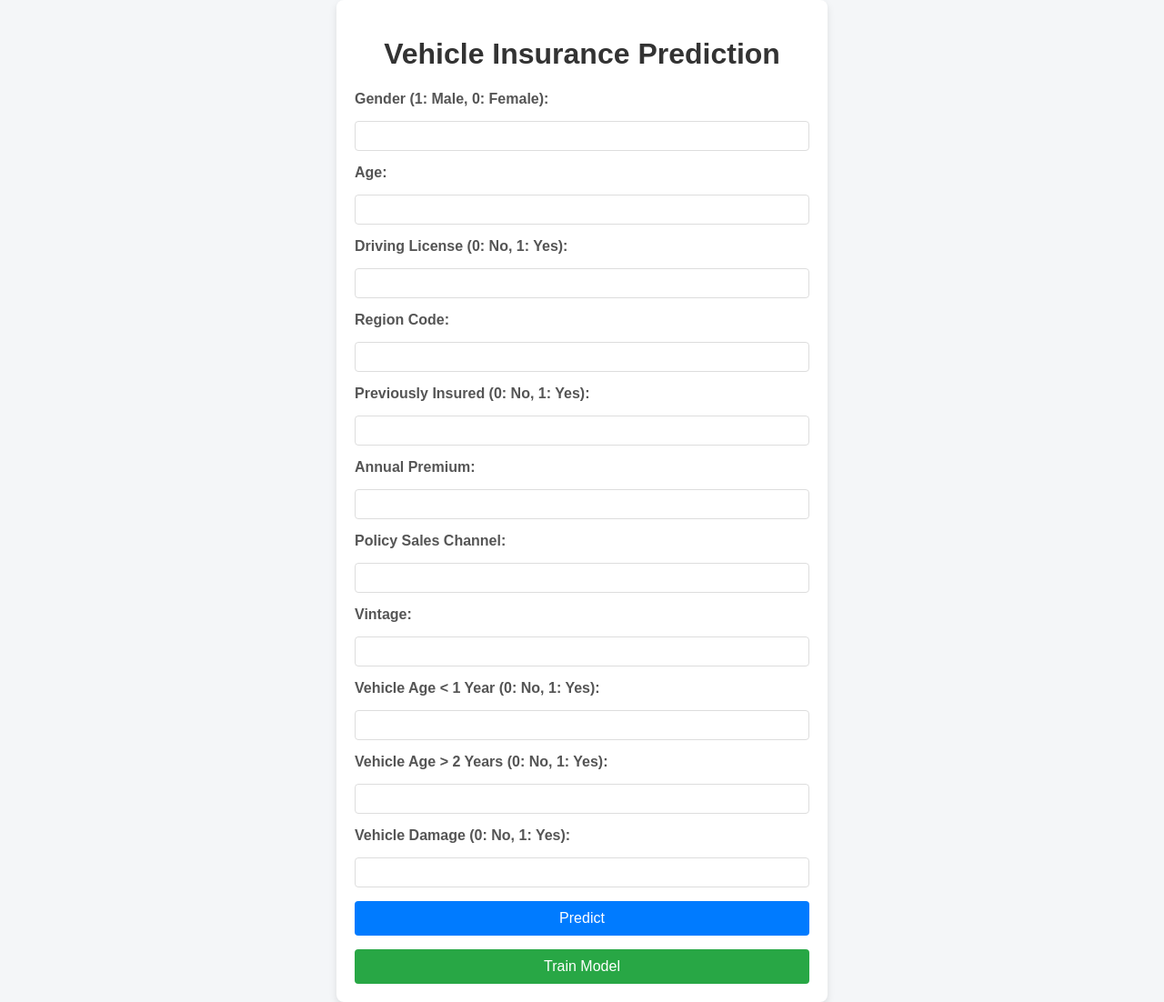
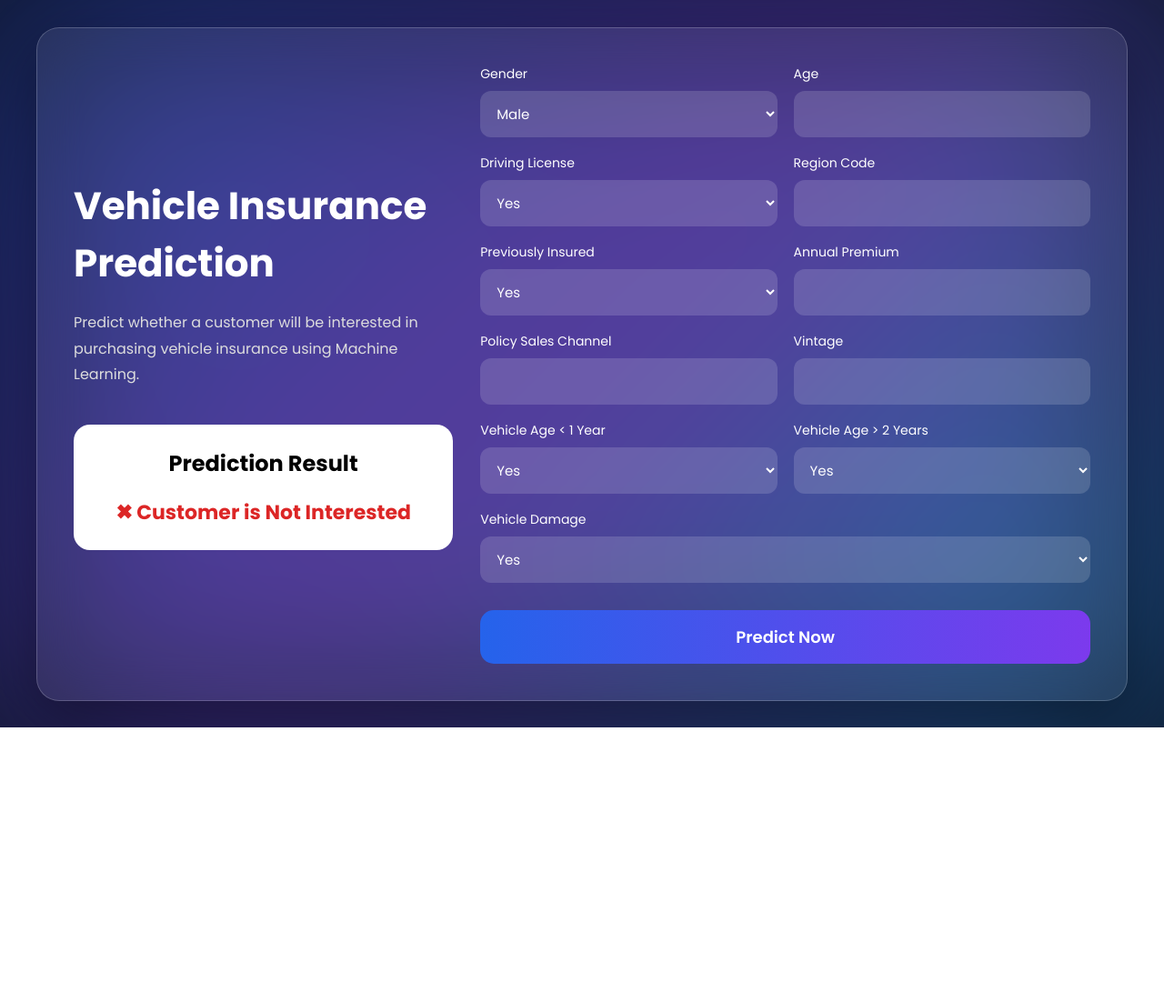
Before and after one commit to Kshubham0315/MLOPS-Project, a FastAPI app: template templates/vehicledata.html in a window 1280 px wide. Shown: the whole page at 91% size. After the commit the page ends 800 px from the top, so only its background shows below. Run offline with FastAPI, Linux system fonts and the light colour scheme; the template is opened without the code that fills it, so the values that code supplies are empty; parts of the project's set-up code (start-up, migrations or seed data) failed here and were passed over; some libraries are stand-ins or nearby versions.

Commit message:
CI-CD Completed

```diff
--- a/static/style.css
+++ b/static/style.css
@@ -1,73 +1,260 @@
-/* styles.css */
-body {
-    font-family: Arial, sans-serif;
-    display: flex;
-    justify-content: center;
-    align-items: center;
-    min-height: 100vh;
-    margin: 0;
-    background-color: #f4f6f8;
+*{
+
+margin:0;
+padding:0;
+box-sizing:border-box;
+font-family:Poppins,sans-serif;
+
 }
 
-.container {
-    width: 100%;
-    max-width: 500px;
-    background-color: #ffffff;
-    padding: 20px;
-    border-radius: 8px;
-    box-shadow: 0 4px 8px rgba(0, 0, 0, 0.1);
-    text-align: center;
+body{
+
+height:100vh;
+display:flex;
+justify-content:center;
+align-items:center;
+background:#0f172a;
+overflow:hidden;
+
 }
 
-h1 {
-    color: #333;
+.background{
+
+position:absolute;
+
+width:100%;
+height:100%;
+
+background:
+
+linear-gradient(135deg,#1d4ed8,#7c3aed,#0ea5e9);
+
+filter:blur(120px);
+
+opacity:.55;
+
 }
 
-form {
-    display: flex;
-    flex-direction: column;
-    gap: 15px;
+.container{
+
+position:relative;
+
+width:1200px;
+
+display:grid;
+
+grid-template-columns:40% 60%;
+
+background:rgba(255,255,255,.08);
+
+backdrop-filter:blur(25px);
+
+border-radius:25px;
+
+padding:40px;
+
+box-shadow:
+
+0 20px 60px rgba(0,0,0,.4);
+
+border:1px solid rgba(255,255,255,.2);
+
 }
 
-label {
-    text-align: left;
-    color: #555;
-    font-weight: bold;
+.left{
+
+padding-right:30px;
+
+display:flex;
+
+flex-direction:column;
+
+justify-content:center;
+
 }
 
-input {
-    padding: 8px;
-    border: 1px solid #ddd;
-    border-radius: 4px;
+.left h1{
+
+font-size:42px;
+
+color:white;
+
+margin-bottom:20px;
+
 }
 
-button {
-    padding: 10px;
-    background-color: #007bff;
-    color: #fff;
-    border: none;
-    border-radius: 4px;
-    cursor: pointer;
-    font-size: 16px;
+.left p{
+
+color:#ddd;
+
+line-height:1.8;
+
+margin-bottom:40px;
+
 }
 
-button:hover {
-    background-color: #0056b3;
+.prediction{
+
+background:white;
+
+padding:25px;
+
+border-radius:18px;
+
+text-align:center;
+
 }
 
-.train-button {
-    background-color: #28a745;
-    margin-top: 15px;
+.prediction h2{
+
+margin-bottom:20px;
+
 }
 
-.train-button:hover {
-    background-color: #218838;
+.yes{
+
+color:#16a34a;
+
+font-size:22px;
+
+font-weight:700;
+
 }
 
-.result {
-    margin-top: 20px;
+.no{
+
+color:#dc2626;
+
+font-size:22px;
+
+font-weight:700;
+
 }
 
-.result h2 {
-    color: #007bff;
+.grid{
+
+display:grid;
+
+grid-template-columns:repeat(2,1fr);
+
+gap:18px;
+
 }
+
+.inputBox{
+
+display:flex;
+
+flex-direction:column;
+
+}
+
+.full{
+
+grid-column:1/3;
+
+}
+
+label{
+
+color:white;
+
+margin-bottom:8px;
+
+font-size:14px;
+
+}
+
+input,select{
+
+padding:14px;
+
+border:none;
+
+border-radius:12px;
+
+background:rgba(255,255,255,.15);
+
+color:white;
+
+outline:none;
+
+font-size:15px;
+
+}
+
+select option{
+
+color:black;
+
+}
+
+input::placeholder{
+
+color:#ddd;
+
+}
+
+button{
+
+margin-top:30px;
+
+width:100%;
+
+padding:16px;
+
+border:none;
+
+border-radius:15px;
+
+background:linear-gradient(90deg,#2563eb,#7c3aed);
+
+color:white;
+
+font-size:18px;
+
+font-weight:600;
+
+cursor:pointer;
+
+transition:.3s;
+
+}
+
+button:hover{
+
+transform:translateY(-3px);
+
+box-shadow:0 10px 25px rgba(0,0,0,.3);
+
+}
+
+@media(max-width:1000px){
+
+.container{
+
+grid-template-columns:1fr;
+
+width:95%;
+
+}
+
+.left{
+
+margin-bottom:40px;
+
+}
+
+.grid{
+
+grid-template-columns:1fr;
+
+}
+
+.full{
+
+grid-column:1;
+
+}
+
+}
--- a/templates/vehicledata.html
+++ b/templates/vehicledata.html
@@ -1,62 +1,193 @@
 <!DOCTYPE html>
 <html lang="en">
+
 <head>
+
     <meta charset="UTF-8">
-    <meta name="viewport" content="width=device-width, initial-scale=1.0">
     <title>Vehicle Insurance Prediction</title>
-    <!-- Corrected the CSS path -->
-    <link rel="stylesheet" href="/static/css/style.css">
+
+    <link rel="stylesheet" href="{{ url_for('static', path='style.css') }}">
+
+    <link rel="preconnect" href="https://fonts.googleapis.com">
+    <link href="https://fonts.googleapis.com/css2?family=Poppins:wght@300;400;500;600;700&display=swap"
+        rel="stylesheet">
+
+    <script src="https://kit.fontawesome.com/4d0c9d5d7e.js" crossorigin="anonymous"></script>
+
 </head>
+
 <body>
-    <div class="container">
-        <h1>Vehicle Insurance Prediction</h1>
 
-        <form method="post" action="/">
-            <label for="Gender">Gender (1: Male, 0: Female):</label>
-            <input type="number" id="Gender" name="Gender" min="0" max="1" required>
+<div class="background"></div>
 
-            <label for="Age">Age:</label>
-            <input type="number" id="Age" name="Age" required>
+<div class="container">
 
-            <label for="Driving_License">Driving License (0: No, 1: Yes):</label>
-            <input type="number" id="Driving_License" name="Driving_License" min="0" max="1" required>
+    <div class="left">
 
-            <label for="Region_Code">Region Code:</label>
-            <input type="number" step="0.01" id="Region_Code" name="Region_Code" required>
+        <h1>Vehicle Insurance<br>Prediction</h1>
 
-            <label for="Previously_Insured">Previously Insured (0: No, 1: Yes):</label>
-            <input type="number" id="Previously_Insured" name="Previously_Insured" min="0" max="1" required>
+        <p>
+            Predict whether a customer will be interested in purchasing
+            vehicle insurance using Machine Learning.
+        </p>
 
-            <label for="Annual_Premium">Annual Premium:</label>
-            <input type="number" step="0.01" id="Annual_Premium" name="Annual_Premium" required>
+        {% if context != "Rendering" %}
 
-            <label for="Policy_Sales_Channel">Policy Sales Channel:</label>
-            <input type="number" step="0.01" id="Policy_Sales_Channel" name="Policy_Sales_Channel" required>
+        <div class="prediction">
 
-            <label for="Vintage">Vintage:</label>
-            <input type="number" id="Vintage" name="Vintage" required>
+            <h2>Prediction Result</h2>
 
-            <label for="Vehicle_Age_lt_1_Year">Vehicle Age < 1 Year (0: No, 1: Yes):</label>
-            <input type="number" id="Vehicle_Age_lt_1_Year" name="Vehicle_Age_lt_1_Year" min="0" max="1" required>
+            {% if context=="Response-Yes" %}
+                <span class="yes">
+                    ✔ Customer is Interested
+                </span>
+            {% else %}
+                <span class="no">
+                    ✖ Customer is Not Interested
+                </span>
+            {% endif %}
 
-            <label for="Vehicle_Age_gt_2_Years">Vehicle Age > 2 Years (0: No, 1: Yes):</label>
-            <input type="number" id="Vehicle_Age_gt_2_Years" name="Vehicle_Age_gt_2_Years" min="0" max="1" required>
+        </div>
 
-            <label for="Vehicle_Damage_Yes">Vehicle Damage (0: No, 1: Yes):</label>
-            <input type="number" id="Vehicle_Damage_Yes" name="Vehicle_Damage_Yes" min="0" max="1" required>
+        {% endif %}
 
-            <button type="submit">Predict</button>
-        </form>
+    </div>
 
-        <form method="get" action="/train">
-            <button type="submit" class="train-button">Train Model</button>
-        </form>
+    <div class="right">
 
-        {% if context %}
-            <div class="result">
-                <h2>Result: {{ context }}</h2>
-            </div>
-        {% endif %}
-    </div>
+<form action="/" method="POST">
+
+<div class="grid">
+
+<div class="inputBox">
+<label>Gender</label>
+
+<select name="Gender">
+
+<option value="1">Male</option>
+
+<option value="0">Female</option>
+
+</select>
+
+</div>
+
+<div class="inputBox">
+<label>Age</label>
+
+<input type="number" name="Age" required>
+</div>
+
+<div class="inputBox">
+<label>Driving License</label>
+
+<select name="Driving_License">
+
+<option value="1">Yes</option>
+
+<option value="0">No</option>
+
+</select>
+
+</div>
+
+<div class="inputBox">
+<label>Region Code</label>
+
+<input type="number" step="0.01" name="Region_Code" required>
+
+</div>
+
+<div class="inputBox">
+<label>Previously Insured</label>
+
+<select name="Previously_Insured">
+
+<option value="1">Yes</option>
+
+<option value="0">No</option>
+
+</select>
+
+</div>
+
+<div class="inputBox">
+<label>Annual Premium</label>
+
+<input type="number" step="0.01" name="Annual_Premium">
+
+</div>
+
+<div class="inputBox">
+<label>Policy Sales Channel</label>
+
+<input type="number" step="0.01" name="Policy_Sales_Channel">
+
+</div>
+
+<div class="inputBox">
+<label>Vintage</label>
+
+<input type="number" name="Vintage">
+
+</div>
+
+<div class="inputBox">
+
+<label>Vehicle Age < 1 Year</label>
+
+<select name="Vehicle_Age_lt_1_Year">
+
+<option value="1">Yes</option>
+
+<option value="0">No</option>
+
+</select>
+
+</div>
+
+<div class="inputBox">
+
+<label>Vehicle Age > 2 Years</label>
+
+<select name="Vehicle_Age_gt_2_Years">
+
+<option value="1">Yes</option>
+
+<option value="0">No</option>
+
+</select>
+
+</div>
+
+<div class="inputBox full">
+
+<label>Vehicle Damage</label>
+
+<select name="Vehicle_Damage_Yes">
+
+<option value="1">Yes</option>
+
+<option value="0">No</option>
+
+</select>
+
+</div>
+
+</div>
+
+<button>
+
+Predict Now
+
+</button>
+
+</form>
+
+</div>
+
+</div>
+
 </body>
+
 </html>
```
